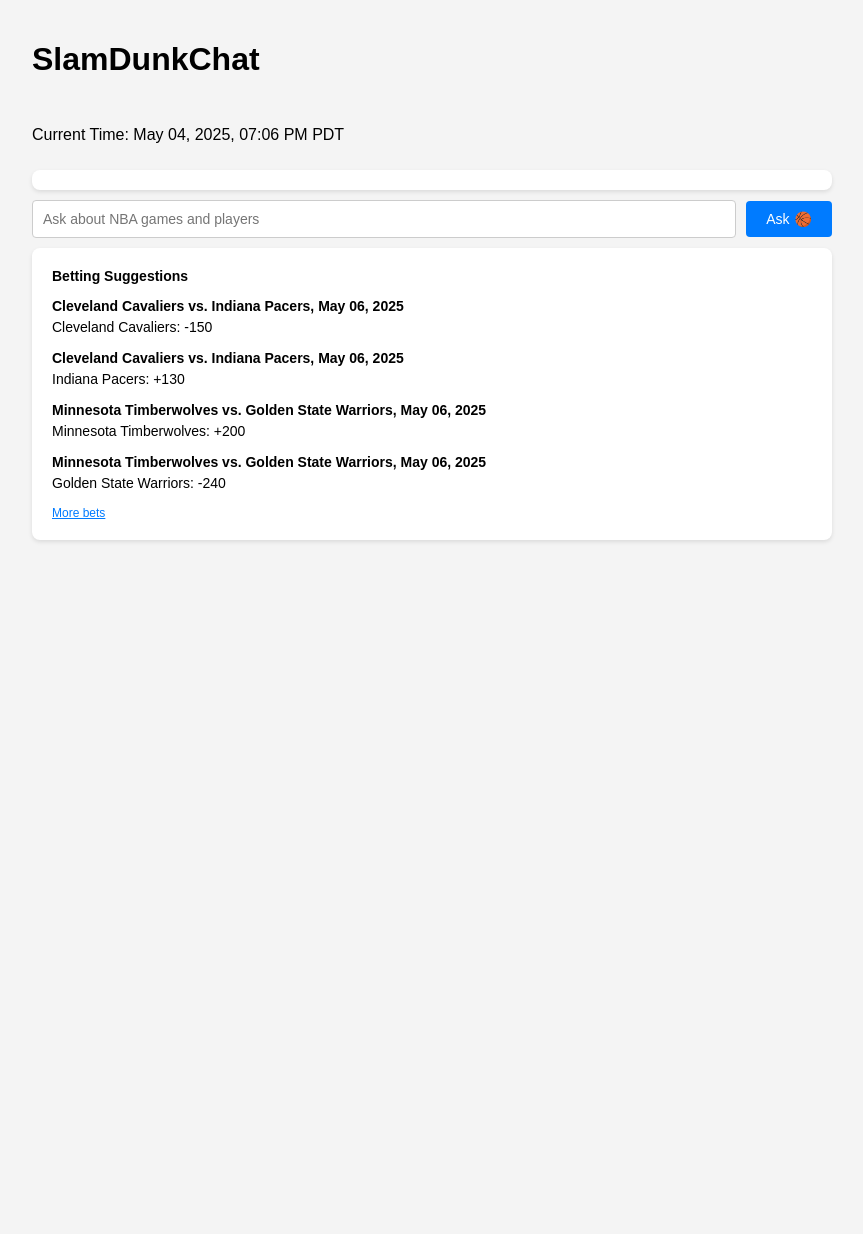
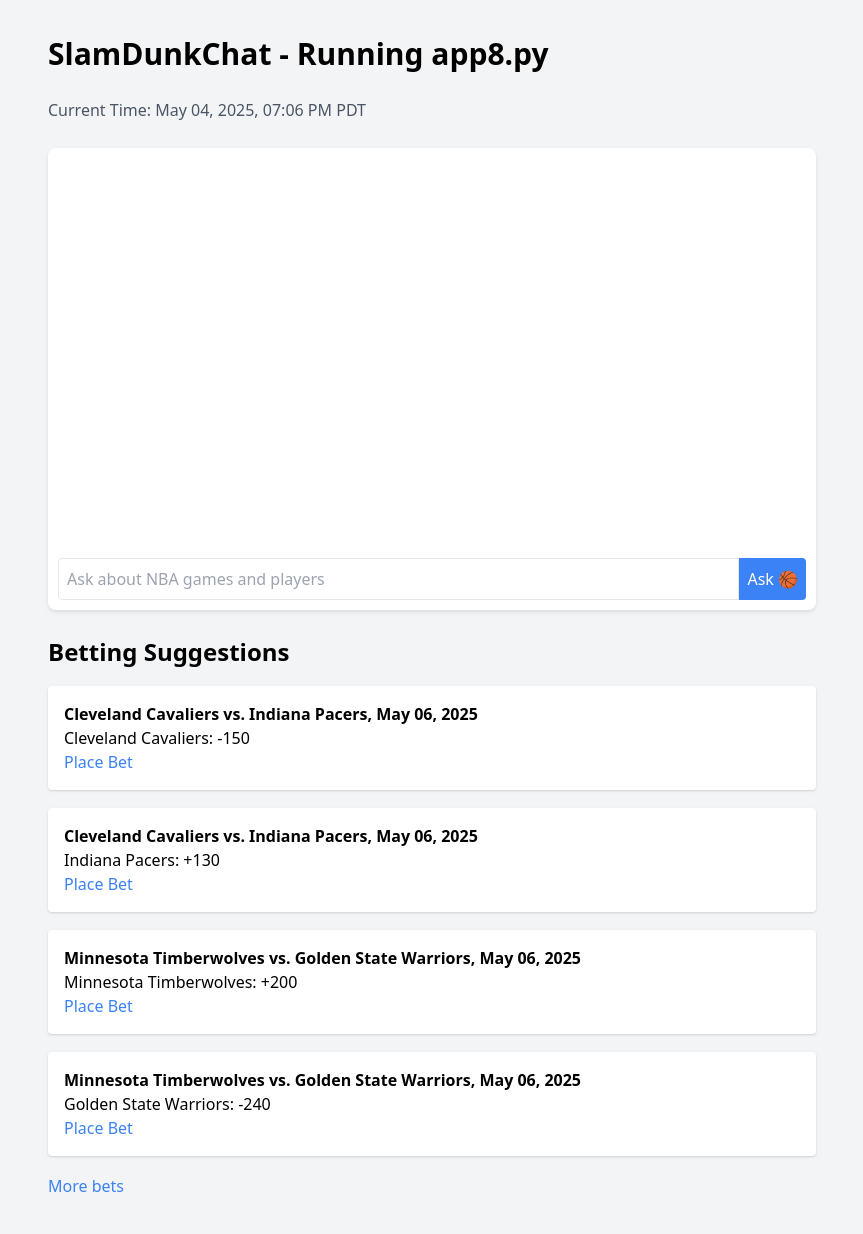
Before and after one commit to billghai/nbachat25, a Flask app: page / in a window 1280 px wide. Shown: the whole page, without its empty margins (208-1071 px from the left). Before the commit the page ends 542 px from the top, so only its background shows below. Run offline with Flask 2, Linux system fonts and the light colour scheme; data that the repository does not hold is empty.

Commit message:
Updated app8.py to display filename on index page, fixed Warriors, Pacers vs. Cavaliers, Lakers, Magic, and next week's games, force-deployed to Render to replace app5.py

```diff
--- a/app8.py
+++ b/app8.py
@@ -123,7 +123,7 @@ except FileNotFoundError:
         "Houston Rockets vs Golden State Warriors 2025-05-02": "Series tied 3-3",
         "Golden State Warriors vs Houston Rockets 2025-05-04": "Warriors win 4-3",
         "New York Knicks vs Boston Celtics 2025-05-05": "Knicks lead 1-0",
-        "Indiana Pacers vs Cleveland Cavaliers 2025-05-04": "Pacers lead 1-0",
+        "Indiana Pacers vs Cleveland Cavaliers 2025-05-04": "Pacers lead 2-0",
         "Golden State Warriors vs Minnesota Timberwolves 2025-05-06": "Series tied 0-0",
         "Indiana Pacers vs Milwaukee Bucks 2025-05-02": "Pacers win 4-1",
         "Boston Celtics vs Orlando Magic 2025-05-01": "Celtics win 4-1",
@@ -217,7 +217,8 @@ def index():
         pdt = pytz.timezone('US/Pacific')
         current_datetime = datetime.now(pdt).strftime("%B %d, %Y, %I:%M %p %Z")
         current_date = datetime.now(pdt).strftime("%Y-%m-%d")
-        logger.debug(f"Rendering index with datetime: {current_datetime}, current_date: {current_date}, timezone: {pdt}")
+        app_filename = "app8.py"  # Hardcode for clarity
+        logger.debug(f"Rendering index with datetime: {current_datetime}, current_date: {current_date}, app_filename: {app_filename}")
 
         # Fetch betting odds for current date
         all_odds = fetch_betting_odds(current_date)
@@ -284,7 +285,8 @@ def index():
             "index.html",
             initial_bets=INITIAL_BETS,
             current_datetime=current_datetime,
-            betting_site_url=BETTING_SITE_URL
+            betting_site_url=BETTING_SITE_URL,
+            app_filename=app_filename
         )
     except Exception as e:
         logger.error(f"Error rendering index: {str(e)}")
@@ -641,3 +643,4 @@ def get_bets(query, grok_response):
 # Run Flask app locally for debugging
 if __name__ == "__main__":
     app.run(host='127.0.0.1', port=5000, debug=True)
+    # updated 0506 8:30
--- a/templates/index.html
+++ b/templates/index.html
@@ -1,54 +1,37 @@
 <!DOCTYPE html>
 <html lang="en">
 <head>
-    <!-- Meta tags for character encoding and responsive viewport -->
     <meta charset="UTF-8">
     <meta name="viewport" content="width=device-width, initial-scale=1.0">
-    <title>SlamDunkChat</title>
-    <!-- Link to stylesheet for UI styling -->
-    <link rel="stylesheet" href="/static/css/style.css">
+    <title>SlamDunkChat - Running {{ app_filename }}</title>
+    <link href="https://cdn.jsdelivr.net/npm/tailwindcss@2.2.19/dist/tailwind.min.css" rel="stylesheet">
+    <link rel="stylesheet" href="{{ url_for('static', filename='css/style.css') }}">
 </head>
-<body>
-    <!-- Main container for app content -->
-    <div class="container">
-        <!-- App header -->
-        <h1>SlamDunkChat</h1>
-        <!-- Display current time in PDT -->
-        <p>Current Time: {{ current_datetime }}</p>
-        <!-- Container for chat messages, populated by script.js -->
-        <div id="chat-container">
-            <!-- Chat messages will be appended here -->
+<body class="bg-gray-100 font-sans">
+    <div class="container mx-auto p-4">
+        <h1 class="text-3xl font-bold mb-4">SlamDunkChat - Running {{ app_filename }}</h1>
+        <p class="text-gray-600 mb-4">Current Time: {{ current_datetime }}</p>
+
+        <div id="chat-container" class="bg-white p-4 rounded shadow mb-4">
+            <div id="chat-messages" class="mb-4 h-96 overflow-y-auto"></div>
+            <form id="chat-form" class="flex">
+                <input type="text" id="user-input" class="flex-grow p-2 border rounded-l" placeholder="Ask about NBA games and players" required>
+                <button type="submit" class="bg-blue-500 text-white p-2 rounded-r">Ask 🏀</button>
+            </form>
         </div>
-        <!-- Input container for user queries -->
-        <div id="input-container">
-            <!-- Text input for user queries -->
-            <input type="text" id="message-input" placeholder="Ask about NBA games and players">
-            <!-- Send button with basketball emoji -->
-            <button id="send-button">Ask <span>🏀</span></button>
-        </div>
-        <!-- Container for betting suggestions -->
-        <div id="bets-container">
-            <!-- Betting suggestions header -->
-            <h4>Betting Suggestions</h4>
-            <!-- Loop through initial_bets from app5.py -->
-            {% for bet in initial_bets %}
-            <div class="bet">
-                <!-- Game title and formatted date -->
-                <p class="bet-game">{{ bet.game }}, {{ bet.date | format_date }}</p>
-                <!-- Loop through moneyline odds for each team -->
+
+        <h2 class="text-2xl font-bold mb-2">Betting Suggestions</h2>
+        {% for bet in initial_bets %}
+            <div class="bg-white p-4 rounded shadow mb-2">
+                <p class="font-semibold">{{ bet.game }}, {{ bet.date | format_date }}</p>
                 {% for team, odds in bet.moneyline.items() %}
-                <p class="bet-moneyline">{{ team }}: {{ odds }}</p>
+                    <p>{{ team }}: {{ odds }}</p>
                 {% endfor %}
+                <a href="{{ betting_site_url }}" target="_blank" class="text-blue-500 hover:underline">Place Bet</a>
             </div>
-            {% endfor %}
-            <!-- Footer with link to external betting site -->
-            <div class="bets-footer">
-                <!-- Removed outdated 12-hour note -->
-                <a href="{{ betting_site_url }}" class="more-bets">More bets</a>
-            </div>
-        </div>
+        {% endfor %}
+        <a href="{{ betting_site_url }}" target="_blank" class="text-blue-500 hover:underline">More bets</a>
     </div>
-    <!-- Link to JavaScript for chat functionality -->
-    <script src="/static/js/script.js"></script>
+    <script src="{{ url_for('static', filename='js/script.js') }}"></script>
 </body>
 </html>
```
